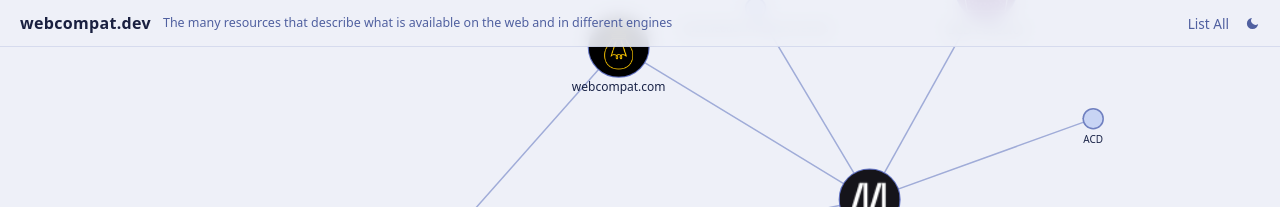
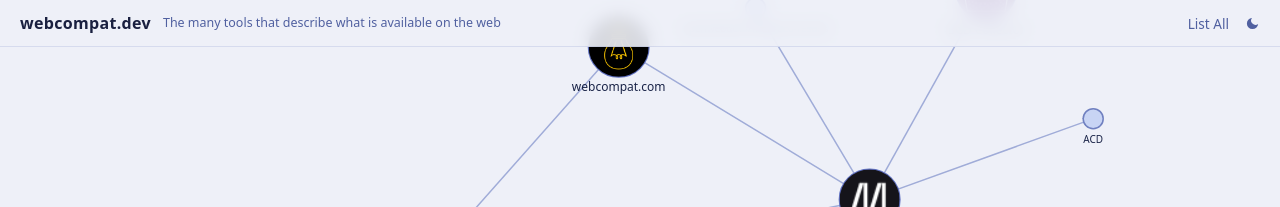
Before and after one commit to NiklasMerz/webcompat, a Jekyll site: the page built from index.html, in a window 1280 px wide. Shown: the top 207 px of the page. Built offline with Jekyll 4.4.1, drawn with Linux system fonts in a browser that asks for light colours.

Commit message:
shorter tagline

```diff
--- a/index.html
+++ b/index.html
@@ -34,7 +34,7 @@
 <body>
   <header id="site-header">
     <span class="site-name">webcompat.dev</span>
-    <span class="site-tagline">The many resources that describe what is available on the web and in different engines</span>
+    <span class="site-tagline">The many tools that describe what is available on the web</span>
     <nav class="site-nav">
       <a href="/tools/">List All</a>
       <button id="theme-toggle" aria-label="Switch to light mode">
```
